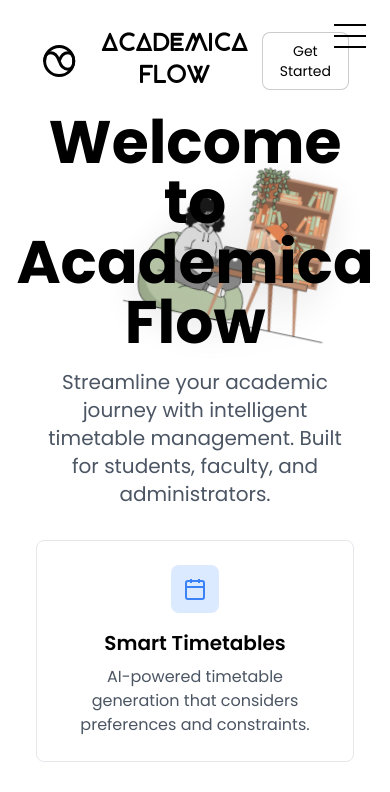
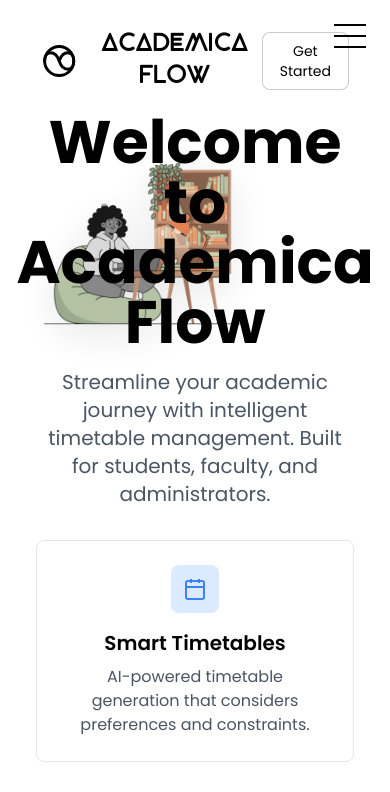
Before and after one commit to Hungry-Shark/Academica-Flow, a React (Vite) app: page / in a window 390 px wide. Shown: the top 792 px of the page. Built offline with nearby package versions, Linux system fonts and the light colour scheme; no server answers; a web font is replaced by a local one.

Commit message:
feat: Update README and enhance landing page animations

```diff
--- a/src/components/Landingpage.tsx
+++ b/src/components/Landingpage.tsx
@@ -106,12 +106,12 @@ export const LandingPage: React.FC<LandingPageProps> = ({ onNavigateToLogin, set
       <main className="p-5 w-full box-border flex-1 pt-28">
         {/* Hero Section */}
         <div className="flex flex-col items-center justify-center min-h-[70vh] text-center px-4 relative">
-          {/* Hero Image with slant and floating animation */}
-          <div className="absolute top-0 right-0 w-64 h-64 md:w-80 md:h-80 opacity-90">
+          {/* Hero Image with floating animation */}
+          <div className="absolute top-0 left-0 w-64 h-64 md:w-80 md:h-80 opacity-90">
             <img
               src="/images/hero.png"
               alt="Academic success"
-              className="w-full h-full object-contain transform rotate-12 animate-float-slow hero-image"
+              className="w-full h-full object-contain animate-float-slow hero-image"
               style={{
                 filter: 'drop-shadow(0 10px 20px rgba(0,0,0,0.1))',
                 animationDelay: '0s'
--- a/src/index.css
+++ b/src/index.css
@@ -14,28 +14,46 @@ body {
 /* Floating Animation Keyframes */
 @keyframes float-slow {
   0%, 100% {
-    transform: translateY(0px);
+    transform: translateY(0px) translateX(0px);
+  }
+  25% {
+    transform: translateY(-8px) translateX(2px);
   }
   50% {
-    transform: translateY(-20px);
+    transform: translateY(-15px) translateX(0px);
+  }
+  75% {
+    transform: translateY(-8px) translateX(-2px);
   }
 }
 
 @keyframes float-medium {
   0%, 100% {
-    transform: translateY(0px);
+    transform: translateY(0px) translateX(0px);
   }
-  50% {
-    transform: translateY(-15px);
+  33% {
+    transform: translateY(-10px) translateX(1px);
+  }
+  66% {
+    transform: translateY(-12px) translateX(-1px);
   }
 }
 
 @keyframes float-fast {
   0%, 100% {
-    transform: translateY(0px);
+    transform: translateY(0px) translateX(0px);
   }
-  50% {
-    transform: translateY(-10px);
+  20% {
+    transform: translateY(-6px) translateX(1px);
+  }
+  40% {
+    transform: translateY(-10px) translateX(0px);
+  }
+  60% {
+    transform: translateY(-8px) translateX(-1px);
+  }
+  80% {
+    transform: translateY(-12px) translateX(0px);
   }
 }
 
@@ -56,14 +74,25 @@ body {
 /* Floating Animation Classes */
 .animate-float-slow {
   animation: float-slow 6s ease-in-out infinite;
+  animation-fill-mode: both;
 }
 
 .animate-float-medium {
   animation: float-medium 4s ease-in-out infinite;
+  animation-fill-mode: both;
 }
 
 .animate-float-fast {
   animation: float-fast 3s ease-in-out infinite;
+  animation-fill-mode: both;
+}
+
+/* Hover effects for floating images */
+.hero-image:hover,
+.about-image:hover {
+  animation-play-state: paused;
+  transform: translateY(-5px) scale(1.05);
+  transition: transform 0.3s ease;
 }
 
 /* Responsive adjustments for mobile */
@@ -73,4 +102,9 @@ body {
   .animate-float-fast {
     animation-duration: 8s;
   }
+
+  .hero-image,
+  .about-image {
+    animation-duration: 8s;
+  }
 }
```
Also changed, not shown: 1 other file (tests, documents, lock files or other folders).
